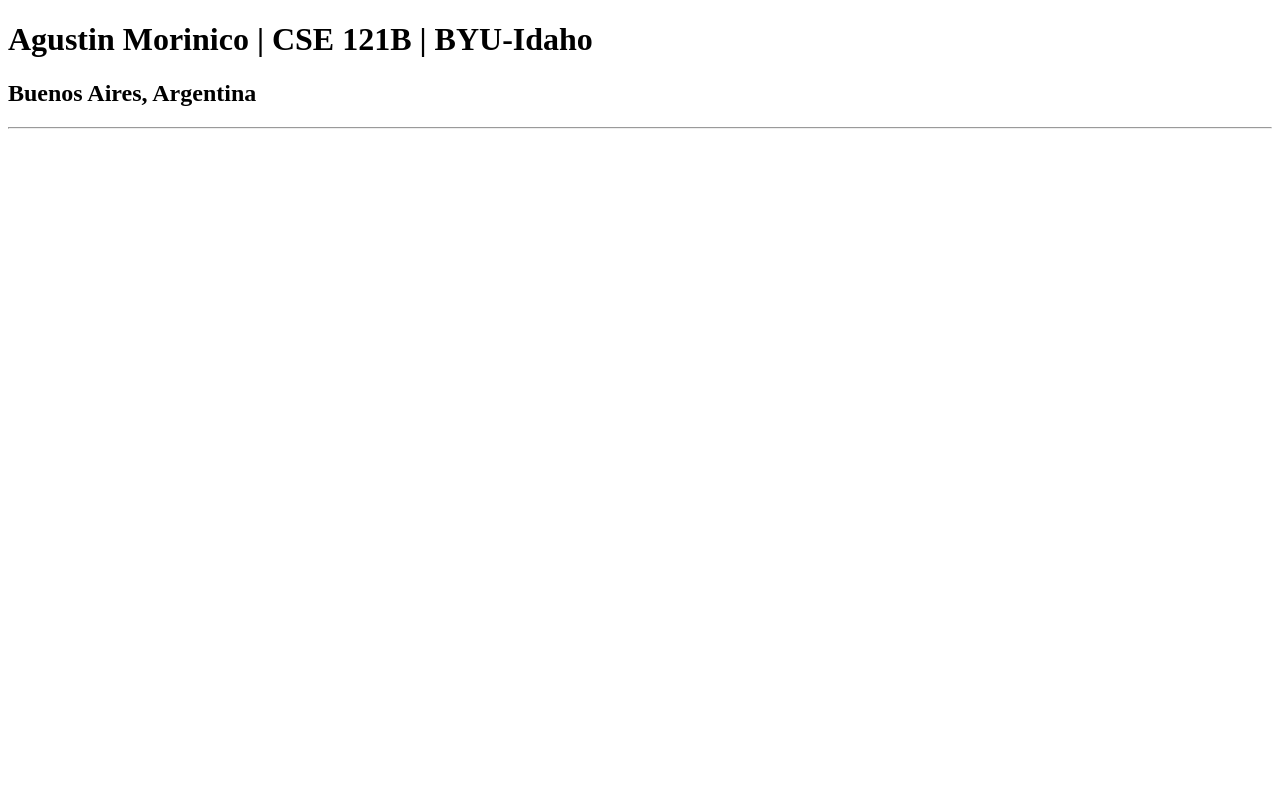
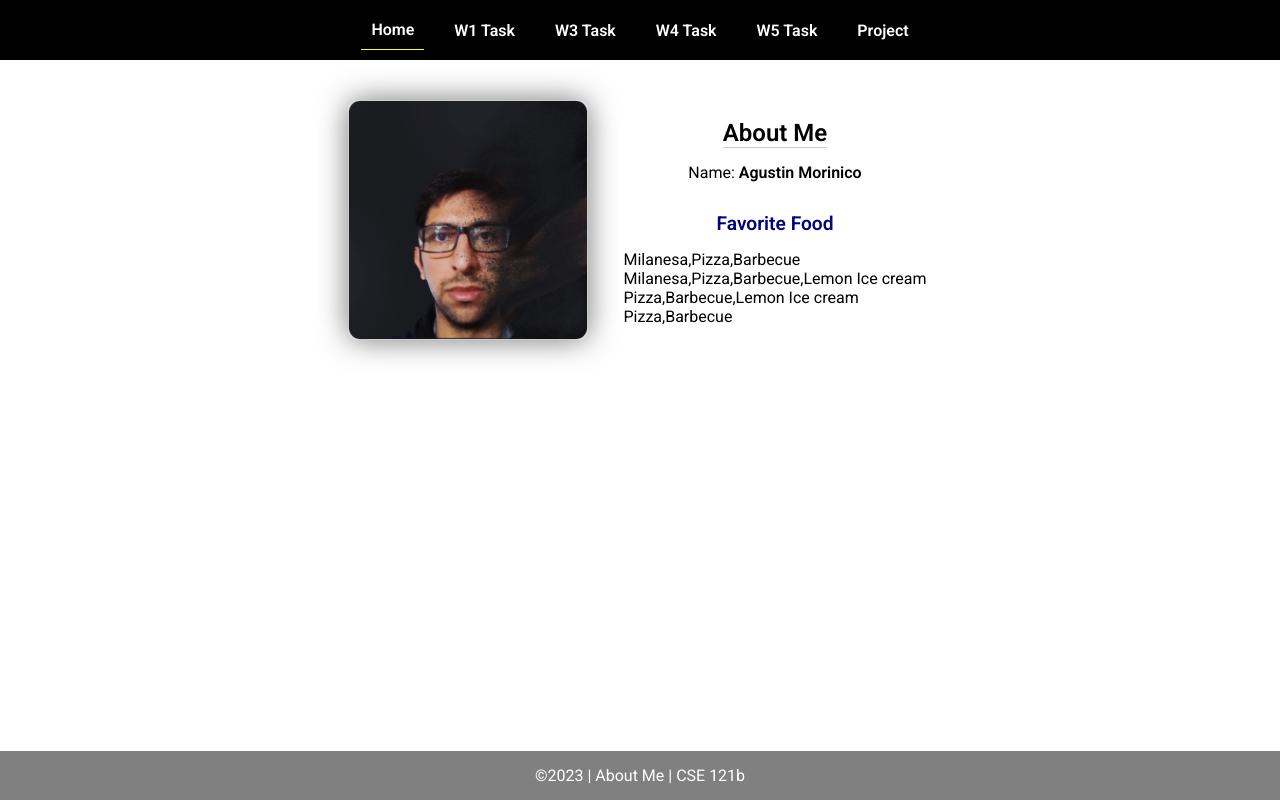
Before and after one commit to Amori94/cse121b, a plain HTML site: page index.html in a window 1280 px wide. Drawn offline with Linux system fonts and the light colour scheme.

Commit message:
Finished

```diff
--- a/index.html
+++ b/index.html
@@ -1,15 +1,45 @@
 <!DOCTYPE html>
 <html lang="en">
+
 <head>
-    <meta charset="UTF-8">
-    <meta name="viewport" content="width=device-width, initial-scale=1.0">
-    <title>Agustin Morinico | CSE 121B | BYU-Idaho</title>
+  <meta charset="UTF-8">
+  <meta name="viewport" content="width=device-width, initial-scale=1.0">
+  <title>About Me | CSE 121b | W02: Programming Tasks</title>
+  <link rel="preconnect" href="https://fonts.googleapis.com">
+  <link rel="preconnect" href="https://fonts.gstatic.com" crossorigin>
+  <link href="https://fonts.googleapis.com/css2?family=Roboto:wght@400;600&display=swap"
+    rel="stylesheet">
+  <link rel="stylesheet" href="styles/main.css">
 </head>
+
 <body>
-    <h1>Agustin Morinico | CSE 121B | BYU-Idaho</h1>
-    <h2>Buenos Aires, Argentina</h2>
-    <hr>
+  <nav>
+    <ul id="menu">
+      <li><a id="toggleMenu">&equiv;</a></li>
+      <li><a href="index.html" class="active">Home</a></li>
+      <li><a href="w01-task.html">W1 Task</a></li>
+      <li><a href="w03-task.html">W3 Task</a></li>
+      <li><a href="w04-task.html">W4 Task</a></li>
+      <li><a href="w05-task.html">W5 Task</a></li>
+      <li><a href="project.html">Project</a></li>
+    </ul>
+  </nav>
+  <main id="home">
+    <picture>
+      <img src="images/placeholder.png" alt="Placeholder Image">
+    </picture>
+    <section>
+      <h1>About Me</h1>
+      <div class="info">Name: <span id="name"></span></div>
+      <h2>Favorite Food</h2>
+      <div class="block" id="food"></div>
+    </section>
+  </main>
+  <footer>
+    &copy;<span id="year"></span> | About Me | CSE 121b
+  </footer>
+  <script src="scripts/main.js"></script>
+  <script src="scripts/w02-task.js"></script>
+</body>
 
-
-</body>
 </html>
--- /dev/null
+++ b/scripts/main.js
@@ -0,0 +1,9 @@
+// copyright year
+document.querySelector('#year').textContent = new Date().getFullYear();
+
+// toggle menu in small view
+const toggleMenu = () => {
+    document.querySelector('#menu').classList.toggle('open');
+}
+
+document.querySelector('#toggleMenu').addEventListener('click', toggleMenu);
--- /dev/null
+++ b/scripts/w02-task.js
@@ -0,0 +1,31 @@
+/* W02-Task - Profile Home Page */
+
+/* Step 1 - Setup type tasks - no code required */
+
+/* Step 2 - Variables */
+let fullName = 'Agustin Morinico';
+let currentYear = 2023;
+let profilePicture = 'images\\agusFade.jpg'
+
+/* Step 3 - Element Variables */
+const nameElement = document.getElementById('name');
+const foodElement = document.getElementById('food');
+const yearElement = document.querySelector('#year');
+const imageElement = document.querySelector('img');
+
+/* Step 4 - Adding Content */
+nameElement.innerHTML = `<strong>${fullName}</strong>`;
+yearElement.textContent = currentYear;
+imageElement.setAttribute('src', profilePicture);
+imageElement.setAttribute('alt', `Profile image of ${fullName}`);
+
+/* Step 5 - Array */
+let favoriteFoods = ['Milanesa', 'Pizza', 'Barbecue']
+foodElement.innerText = favoriteFoods;
+let otherFood = 'Lemon Ice cream';
+favoriteFoods.push(otherFood);
+foodElement.innerHTML += `<br>${favoriteFoods}`;
+favoriteFoods.shift();
+foodElement.innerHTML += `<br>${favoriteFoods}`;
+favoriteFoods.pop();
+foodElement.innerHTML += `<br>${favoriteFoods}`;
--- /dev/null
+++ b/styles/main.css
@@ -0,0 +1,157 @@
+/* Universal Selector */
+* {
+    margin: 0;
+    padding: 0;
+    box-sizing: border-box;
+}
+
+/* HTML Selectors */
+body {
+    font-family: 'Roboto', Helvetica, sans-serif;
+}
+
+nav {
+    background-color: black;
+    width: 100%;
+    position: fixed;
+    top: 0;
+}
+
+nav ul {
+    display: flex;
+    flex-direction: column;
+    align-items: center;
+    max-width: fit-content;
+    margin: 0 auto;
+}
+
+nav ul li {
+    flex: 1 1 auto;
+}
+
+nav ul li:first-child {
+    display: block;
+    font-size: 2rem;
+}
+
+nav ul li:first-child a {
+    padding: 1px 10px;
+}
+
+nav ul li {
+    display: none;
+    list-style: none;
+    margin: 10px;
+}
+
+nav ul li a {
+    display: block;
+    padding: 10px;
+    text-decoration: none;
+    font-weight: 600;
+    color: white;
+    text-align: center;
+}
+
+nav ul li a:hover {
+    background-color: #efefef;
+    color: black;
+}
+
+h1, h2 {
+    text-align: center;
+    margin-bottom: 15px;
+
+}
+
+h1 {
+border-bottom: 1px solid #ccc;
+}
+
+h2 {
+    font-size: 1.2rem;
+    color: navy;
+    text-align: center;
+    margin-top: 30px;
+}
+
+main {
+    margin-top: 125px;
+    display: grid;
+    grid-template-columns: 1fr;
+    grid-gap: 20px;
+    align-items: center;
+    justify-content: center;
+}
+
+picture {
+    margin: 0 auto;
+}
+
+picture img {
+    width: 240px;
+    height: auto;
+    border-radius: 5%;
+    border: 1px solid #ccc;
+    box-shadow: 0 0 30px #777;
+}
+
+section {
+    display: flex;
+    flex-direction: column;
+    align-items: center;
+    margin: 10px
+}
+
+label {
+    margin: 15px 0;
+}
+
+footer {
+    background-color: gray;
+    color: white;
+    padding: 15px;
+    text-align: center;
+    width: 100%;
+    position: fixed;
+    bottom: 0;
+}
+
+/* Class Selectors */
+.active {
+    border-bottom: 1px solid yellow;
+}
+
+.open li {
+    display: block;
+}
+
+.block {
+    display: block;
+}
+
+/* ID Selectors */
+
+/* Media Queries */
+@media only screen and (min-width: 32.5em) {
+    nav ul {
+        flex-direction: row;
+    }
+
+    nav ul li:first-child {
+        display: none;
+    }
+
+    nav ul li {
+        display: block;
+    }
+
+    main {
+        margin: 100px auto 20px;
+        grid-template-columns: 250px 1fr;
+        max-width: -moz-fit-content;
+        max-width: fit-content;
+
+    }
+
+}
```
Also changed, not shown: index-old.html (added, +15 -0 lines), images/agusFade.jpg (added), images/placeholder.png (added).
